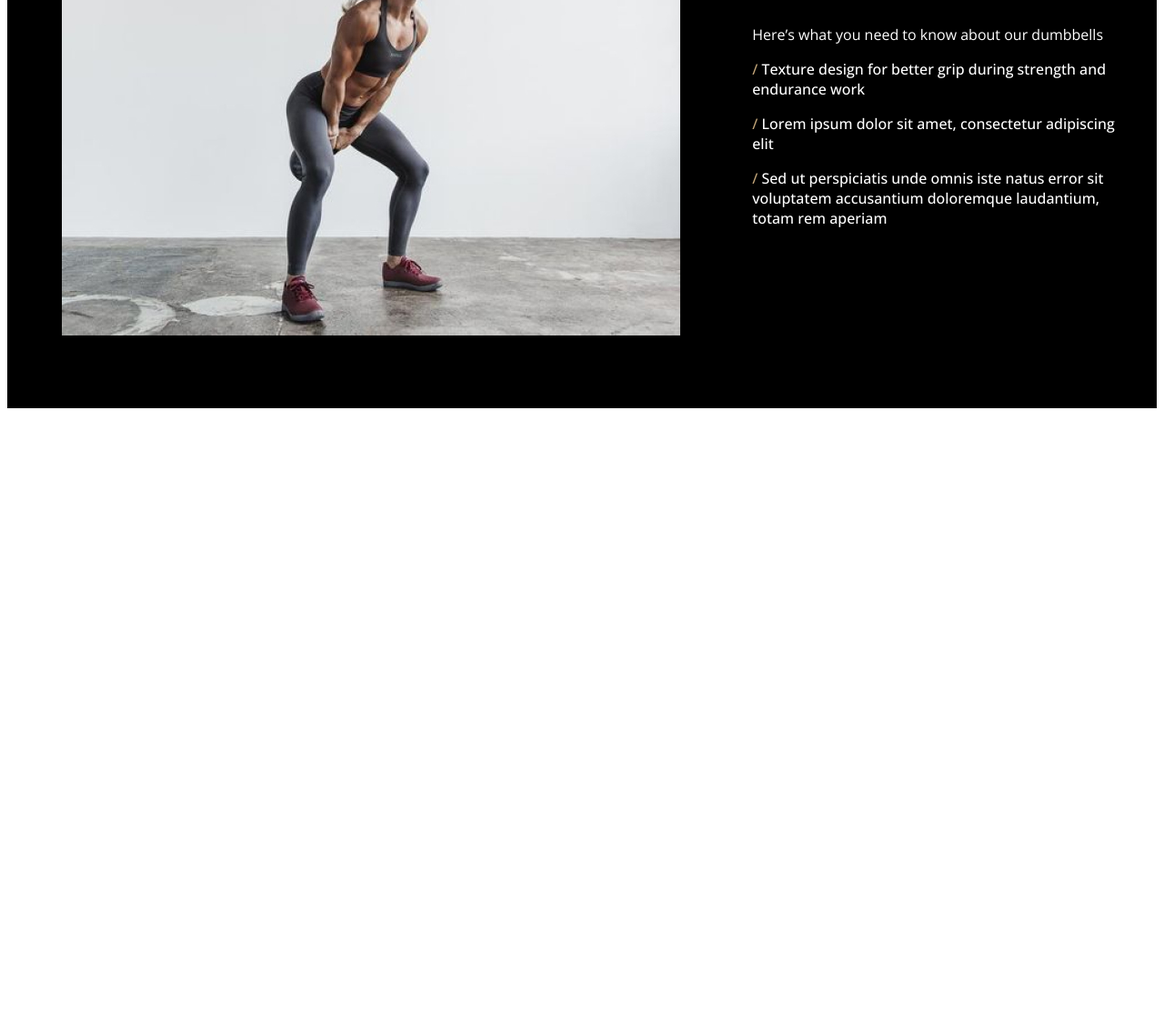
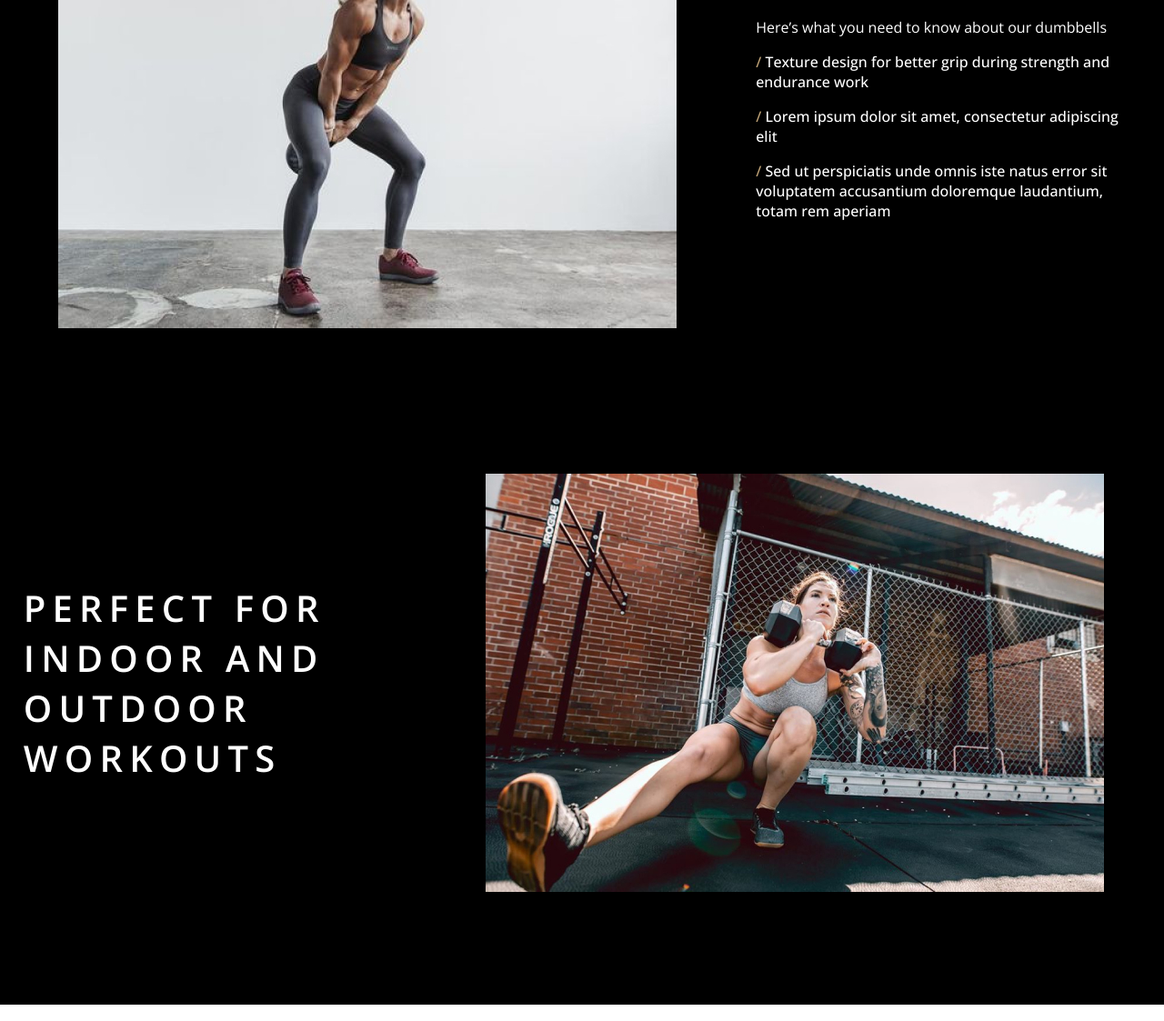
Before and after one commit to Saddam-tech/AL-TASK-1, a website built with Parcel: page index.html in a window 1280 px wide. Shown: the part 848-1971 px from the top of the page at 91% size. Before the commit the page ends 1305 px from the top, so only its background shows below. Built offline with nearby package versions, Linux system fonts and the light colour scheme.

Commit message:
starting the latest section and footer

```diff
--- a/index.html
+++ b/index.html
@@ -93,6 +93,20 @@
         </div>
       </section>
       <!-- sub-section-2 -->
+
+      <!-- sub-section-3 -->
+      <section class="sub-section-2">
+        <h1>PERFECT FOR INDOOR AND OUTDOOR WORKOUTS</h1>
+        <img src="./static/fitness_model_2.jpg" alt="Fitness model 2" />
+      </section>
+      <!-- sub-section-3 -->
+
+      <!-- sub-section-4 -->
+      <section class="sub-section-3">
+        <h3>YOU MIGHT ALSO LIKE</h3>
+        <div class="carousel"></div>
+      </section>
+      <!-- sub-section-4 -->
     </section>
     <!-- Content-1 -->
   </body>
--- a/styles.css
+++ b/styles.css
@@ -1,5 +1,10 @@
 * {
   font-family: "Open Sans", sans-serif;
+}
+
+body {
+  margin: 0;
+  padding: 0;
 }
 
 #nav-bar-top {
@@ -85,3 +90,11 @@
 .sub-section-2 div .bold span {
   color: #c2a578;
 }
+
+.sub-section-2 h1 {
+  color: #ffffff;
+  font-size: 40px;
+  max-width: 417px;
+  letter-spacing: 0.18em;
+  text-transform: uppercase;
+}
```
Also changed, not shown: dist/index.html, static/fitness_model_2.jpg (added), 2 other files.
